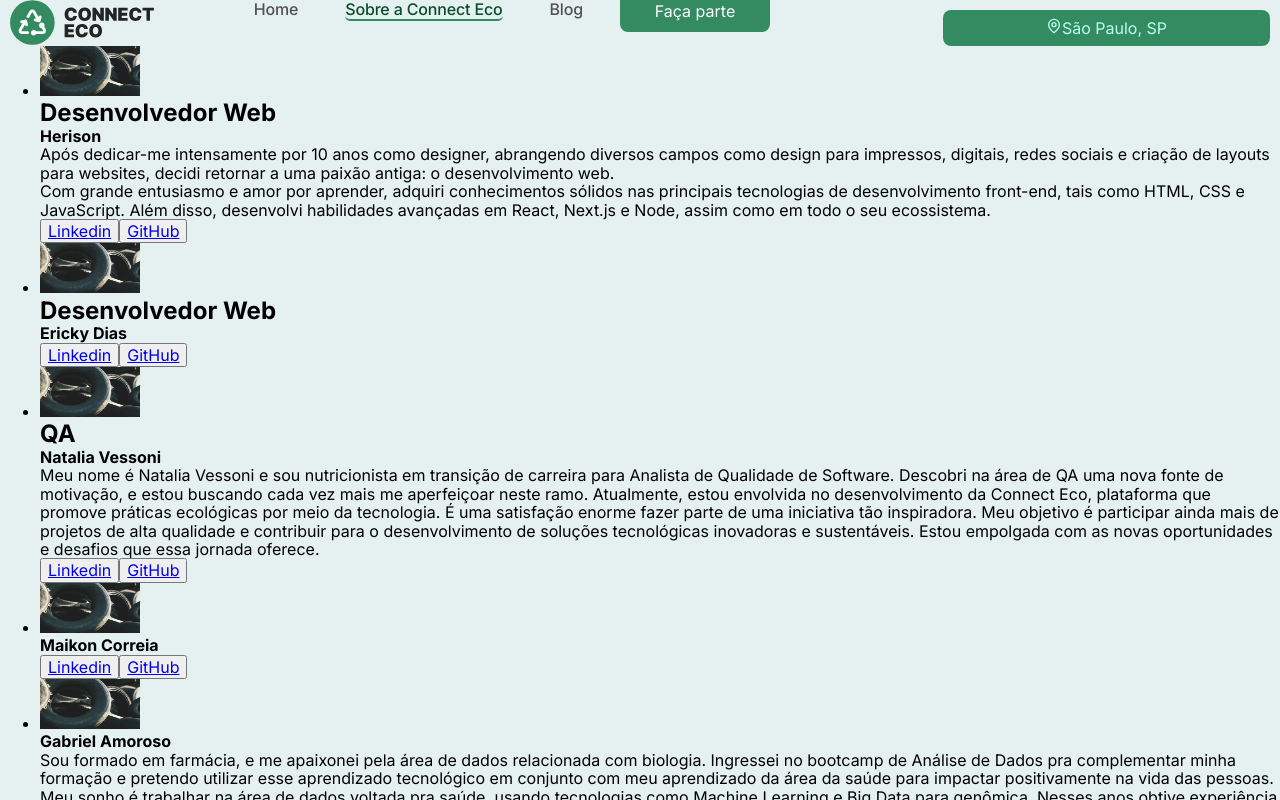
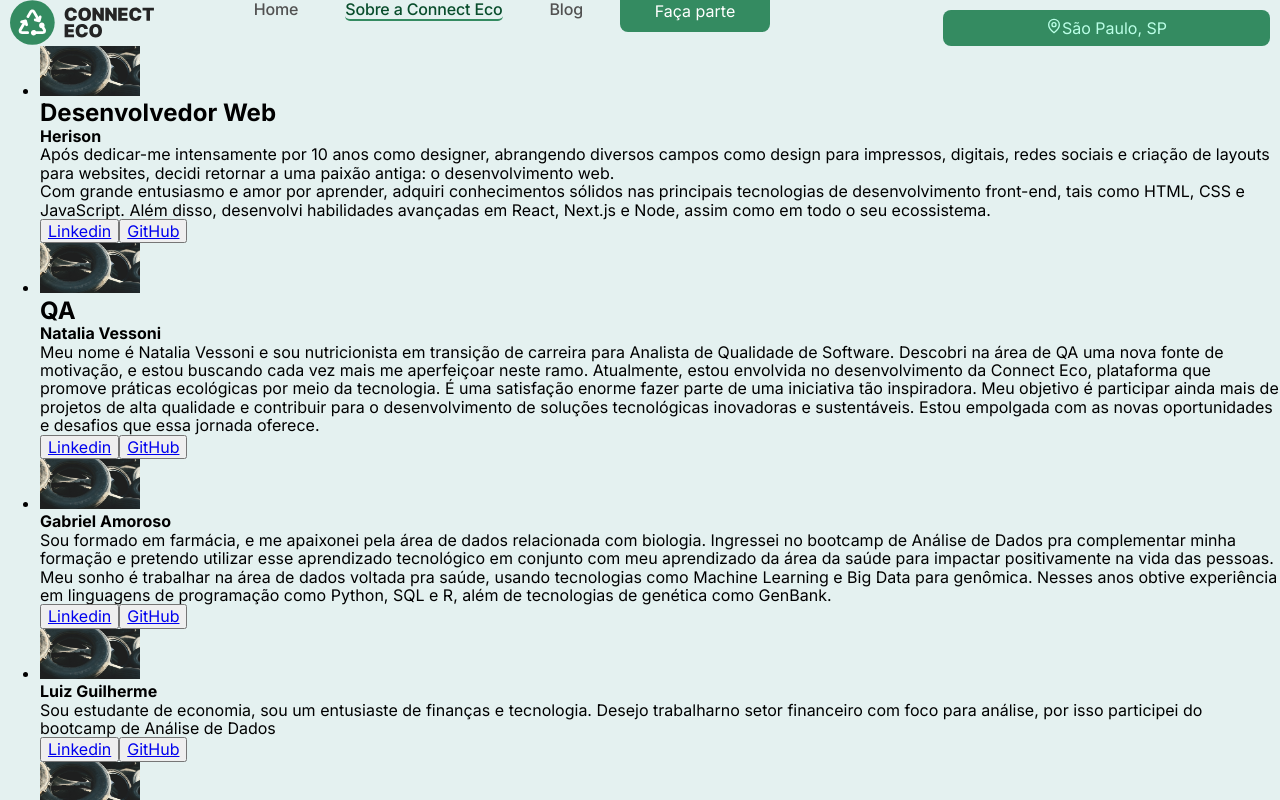
Before and after one commit to Connect-Eco/connecteco, a Next.js app: page /about in a window 1280 px wide. Shown: the top 800 px of the page. Built offline with nearby package versions, Linux system fonts and the light colour scheme.

Commit message:
refatoração do component

```diff
--- a/src/components/CardsAbout/Card.jsx
+++ b/src/components/CardsAbout/Card.jsx
@@ -2,25 +2,28 @@ import React from 'react';
 import CustomImage from "../CustomImage";
 import CustomButton from "../CustomButton";
 import Link from 'next/link';
-export default function Card({ nome,descricao,descricaoDois,cargo, src, alt, width, height, linkedin, gitHub }) {
+export default function Card({ nome, descricao, descricaoDois, cargo, src, alt, width, height, linkedin, gitHub }) {
+    if (descricao) {
         return (
             <li className="card">
                 <CustomImage className="card__image" width={width} height={height} src={src} alt={alt} />
-            {cargo?<h2>{cargo}</h2>:null}
+                {cargo ? <h2 className='card__cargo'>{cargo}</h2> : null}
 
                 <div>
-                <h4>{nome}</h4>
+                    <h4 className='card__title'>{nome}</h4>
                     <div>
-                    {descricao ? <p>{descricao}</p> : null}
-                    {descricaoDois ? <p>{descricaoDois}</p> : null}
+                        {descricao ? <p className='card__descricao'>{descricao}</p> : null}
+                        {descricaoDois ? <p className='card__descricao'>{descricaoDois}</p> : null}
                     </div>
                 </div>
 
                 <div>
-              {linkedin? <CustomButton className={"cards-about__btn"} ><Link href={linkedin} target='_blank'>Linkedin</Link></CustomButton> : null}
-              {gitHub? <CustomButton className={"cards-about__btn"} ><Link href={gitHub} target='_blank'>GitHub</Link></CustomButton> : null}
-
+                    {linkedin ? <CustomButton className={"card-about__btn"}><Link href={linkedin} target='_blank'>Linkedin</Link></CustomButton> : null}
+                    {gitHub ? <CustomButton className={"card-about__btn"}><Link href={gitHub} target='_blank'>GitHub</Link></CustomButton> : null}
                 </div>
             </li>
         );
+    } else {
+        return null;
     }
+}
```
Lines whose indentation alone changed are shown as unchanged.
